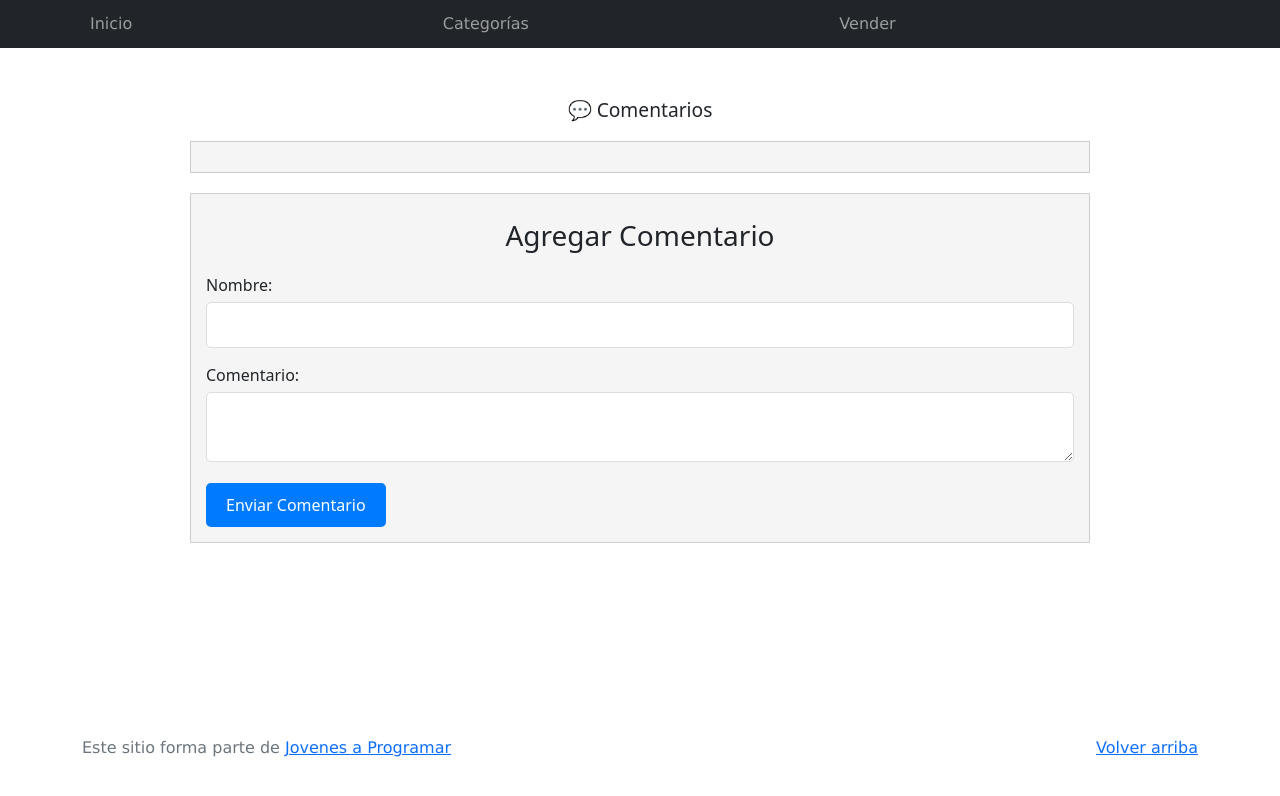
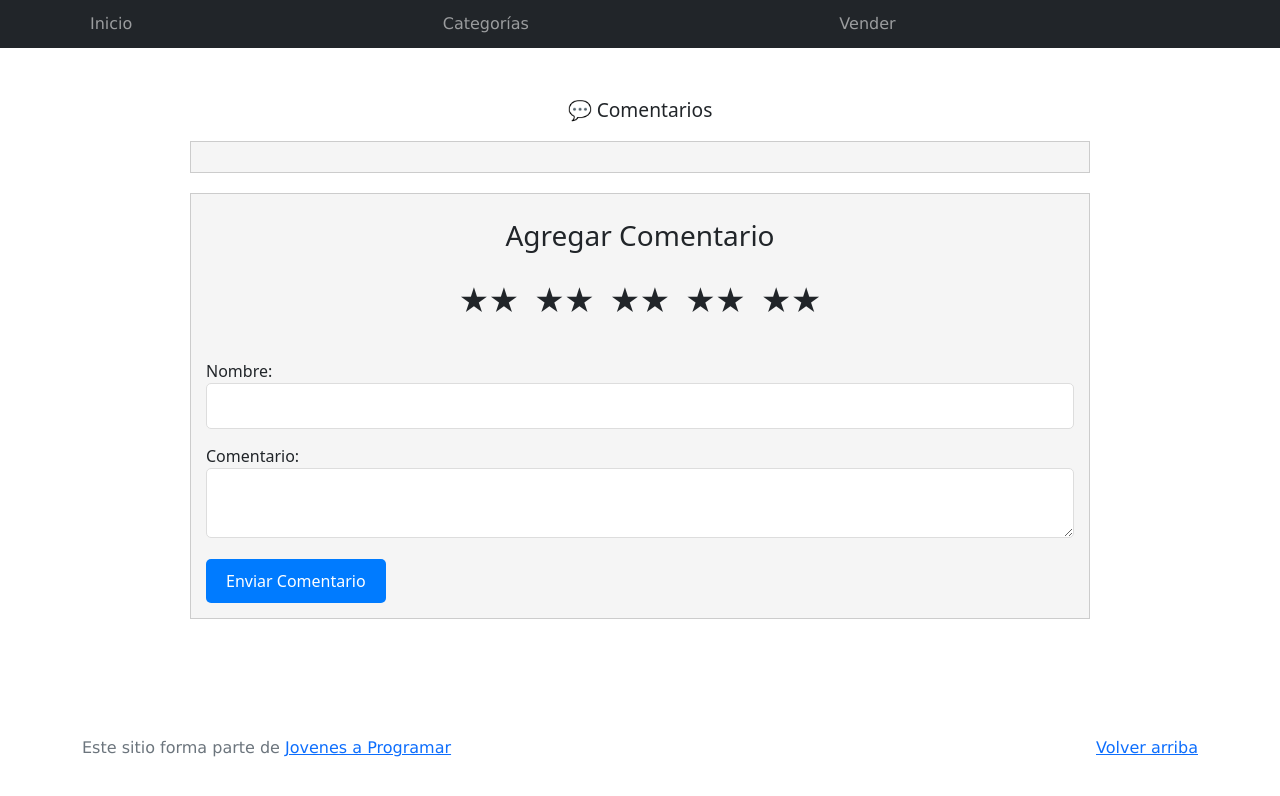
Before and after one commit to juanantelo23/e-commerce, a plain HTML site: page product-info.html in a window 1280 px wide. Drawn offline with Linux system fonts and the light colour scheme; no server answers.

Commit message:
Intentamos continuar con pauta 3 y 4
No nos funcionan las estrellas

```diff
--- a/css/styles.css
+++ b/css/styles.css
@@ -432,11 +432,6 @@ a.custom-card:hover {
   margin-bottom: 20px; /* Espacio inferior del título */
 }
 
-.add-comment label {
-  display: block; /* Coloca las etiquetas en líneas separadas */
-  margin-bottom: 5px; /* Espacio inferior entre etiquetas y campos */
-}
-
 .add-comment input[type="text"],
 .add-comment textarea {
   width: 100%; /* Ancho completo para campos de entrada de texto */
@@ -458,3 +453,33 @@ a.custom-card:hover {
 .add-comment button[type="submit"]:hover {
   background-color: #0056b3;
 }
+/* Agrega este estilo al final de tu archivo CSS o enlázalo como un archivo externo */
+.estrella {
+  text-align: center; /* Centra las estrellas horizontalmente */
+  margin-bottom: 15px; /* Espacio entre las estrellas y los campos del formulario */
+}
+
+.clasificacion1 {
+  display: inline-block;
+}
+
+.clasificacion1 input[type="radio"] {
+  display: none;
+}
+
+.clasificacion1 label {
+  font-size: 30px;
+  padding: 5px;
+  cursor: pointer;
+}
+
+.clasificacion1 label:before {
+  content: "★";
+  width: 30px;
+  height: 30px;
+  display: inline-block;
+}
+
+.clasificacion1 input[type="radio"]:checked ~ label:before {
+  color: gold;
+}
--- a/js/product-info.js
+++ b/js/product-info.js
@@ -38,34 +38,8 @@ document.addEventListener('DOMContentLoaded', function () {
                   </div>
               `;
 
-        // Resto del código para el formulario de comentarios
-        const commentForm = document.getElementById('commentForm');
-        commentForm.addEventListener('submit', function (e) {
-          e.preventDefault(); // Evita que el formulario se envíe de inmediato
-
-          // Recopila los valores del formulario
-          const name = document.getElementById('name').value;
-          const commentText = document.getElementById('comment').value;
-
-          // Crea un nuevo comentario y agrega la fecha aleatoria
-          const newComment = `
-            <div class="comment">
-              <h3>${name}:</h3>
-              <p>${commentText}</p>
-              <p>${new Date().toLocaleString()}</p>
-            </div>
-          `;
-
-          // Agrega el nuevo comentario al contenedor
-          commentsContainer.innerHTML += newComment;
-
-          // Limpia el formulario
-          document.getElementById('name').value = '';
-          document.getElementById('comment').value = '';
-        });
 
         // Box de comentarios
-
         // Construir la URL de comentarios utilizando el ID del producto
         const commentsUrl = `https://japceibal.github.io/emercado-api/products_comments/${productID}.json`;
         // Realizar una solicitud GET a la URL de comentarios
@@ -88,6 +62,7 @@ document.addEventListener('DOMContentLoaded', function () {
                 <h3>${comment.user}:</h3>
                 <p>${comment.description}</p>
                 <p>${comment.dateTime}</p>
+
               `;
               commentsContainer.appendChild(commentElement);
             });
@@ -103,3 +78,29 @@ document.addEventListener('DOMContentLoaded', function () {
       console.error("Error loading product details:", error);
     });
 });
+
+// Resto del código para el formulario que agrega comentarios
+const commentForm = document.getElementById('commentForm');
+commentForm.addEventListener('submit', function (e) {
+  e.preventDefault(); // Evita que el formulario se envíe de inmediato
+
+  // Recopila los valores del formulario
+  const name = document.getElementById('name').value;
+  const commentText = document.getElementById('comment').value;
+
+  // Crea un nuevo comentario y agrega la fecha aleatoria
+  const newComment = `
+    <div class="comment">
+      <h3>${name}:</h3>
+      <p>${commentText}</p>
+      <p>${new Date().toLocaleString()}</p>
+    </div>
+  `;
+
+  // Agrega el nuevo comentario al contenedor
+  commentsContainer.innerHTML += newComment;
+
+  // Limpia el formulario
+  document.getElementById('name').value = '';
+  document.getElementById('comment').value = '';
+});
--- a/product-info.html
+++ b/product-info.html
@@ -45,6 +45,20 @@
 <!-- Formulario para agregar comentarios -->
 <div class="add-comment">
   <h3>Agregar Comentario</h3>
+  <div class="estrella">
+    <p class="clasificacion1">
+      <input id="radio1" type="radio" name="estrellas" value="1">
+      <label for="radio1">★</label>
+      <input id="radio2" type="radio" name="estrellas" value="2">
+      <label for="radio2">★</label>
+      <input id="radio3" type="radio" name="estrellas" value="3">
+      <label for="radio3">★</label>
+      <input id="radio4" type="radio" name="estrellas" value="4">
+      <label for="radio4">★</label>
+      <input id="radio5" type="radio" name="estrellas" value="5">
+      <label for="radio5">★</label>
+    </p>
+  </div>
   <form id="commentForm">
     <div class="form-group">
       <label for="name">Nombre:</label>
@@ -56,8 +70,6 @@
     </div>
     <button type="submit">Enviar Comentario</button>
   </form>
-        </div>
-    </div>
 </div>
   </main>
   <footer class="text-muted">
```
Lines whose indentation alone changed are shown as unchanged.
